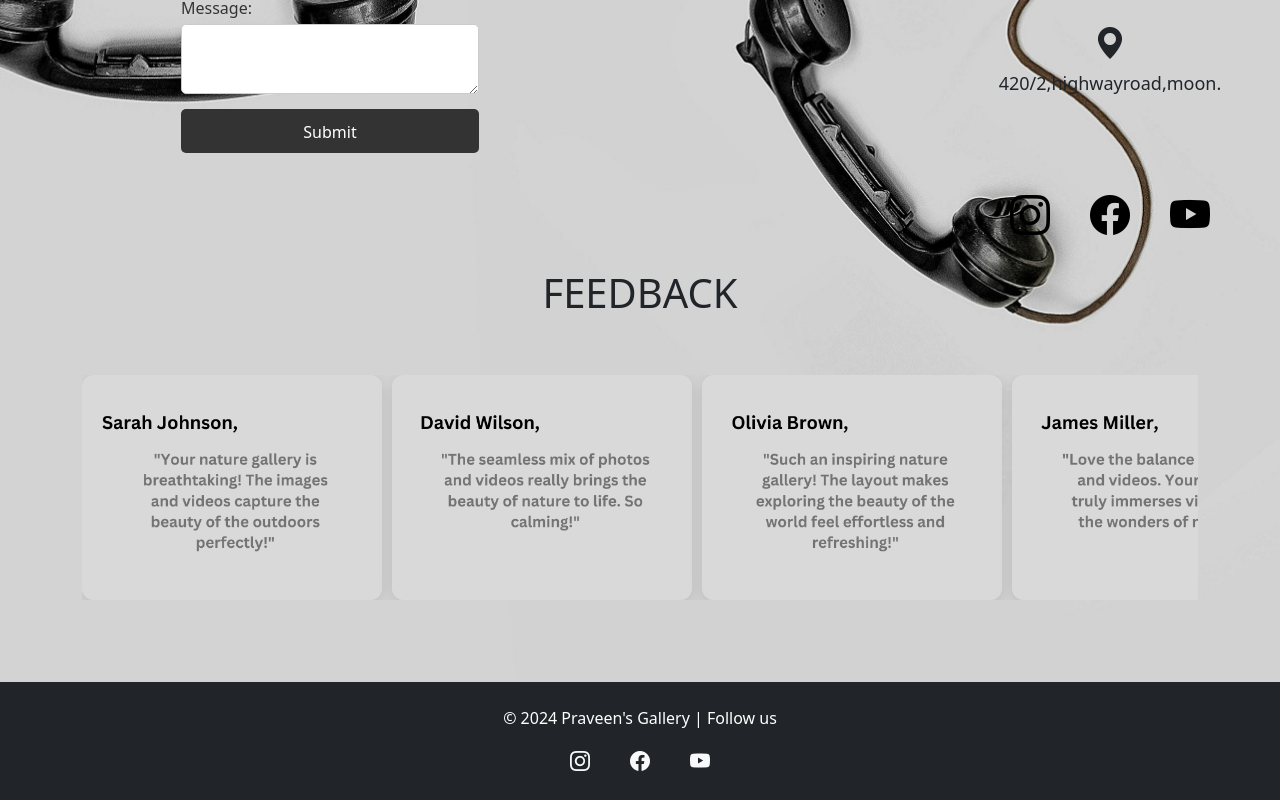
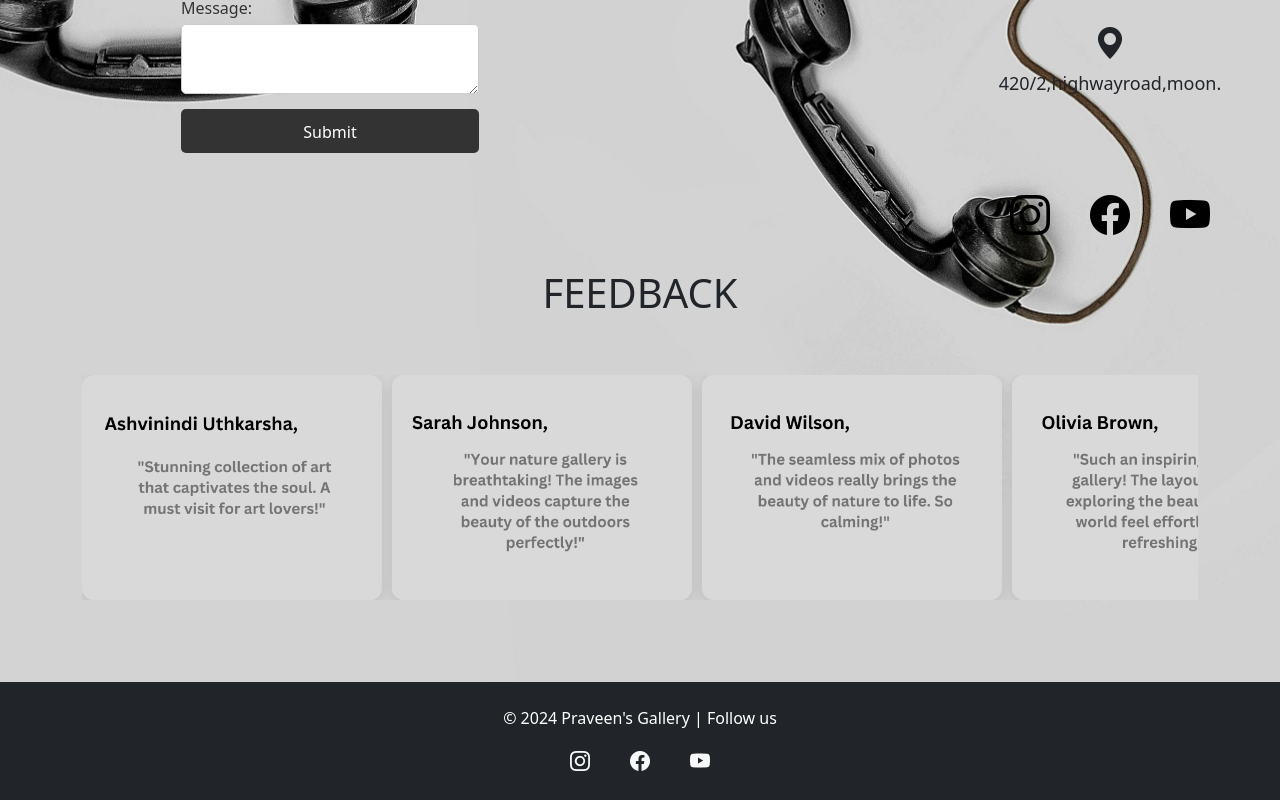
Before and after one commit to Praveen-Thathsara/Gallery-website-Praveen-s-Gallery-, a React (Create React App) app: page /contact in a window 1280 px wide. Shown: the part 884-1684 px from the top of the page. Built offline with nearby package versions, Linux system fonts and the light colour scheme.

Commit message:
feedback and image adding

```diff
--- a/src/components/Contact.js
+++ b/src/components/Contact.js
@@ -1,5 +1,6 @@
 import React, { useState } from "react";
 import Card from "./Card.js";
+import image1 from "../assets/images/fb1.jpg";
 import image2 from "../assets/images/fb2.jpg";
 import image3 from "../assets/images/fb3.jpg";
 import image4 from "../assets/images/fb4.jpg";
@@ -92,6 +93,9 @@ const Contact = () => {
         <div className="row">
           <div className="col-12">
             <div className="photorow">
+            <div>
+                <img src={image1} alt="image1" className="photorowpic"></img>
+              </div>
               <div>
                 <img src={image2} alt="image1" className="photorowpic"></img>
               </div>
```
Also changed, not shown: src/assets/images/fb1.jpg (added).
